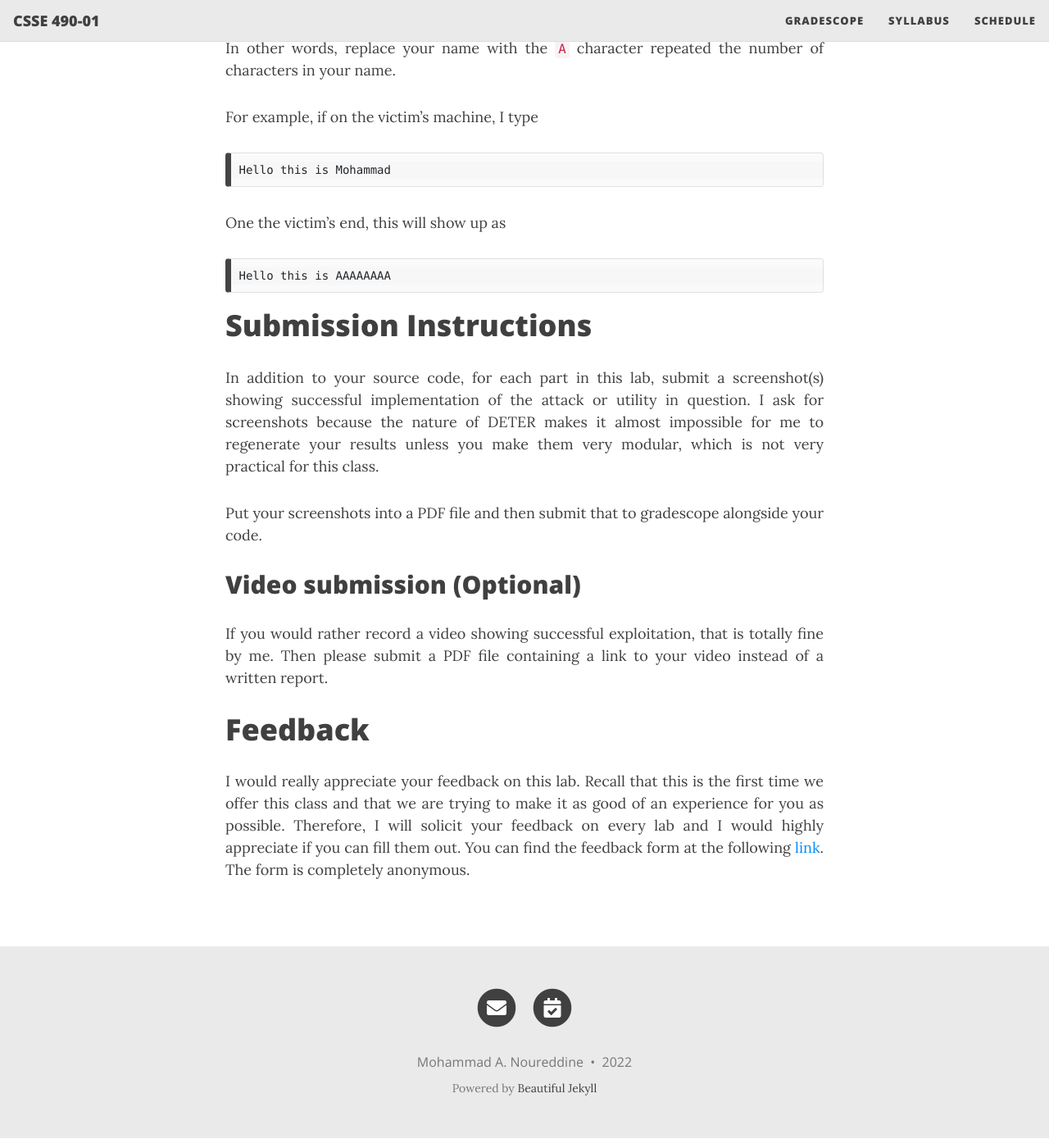
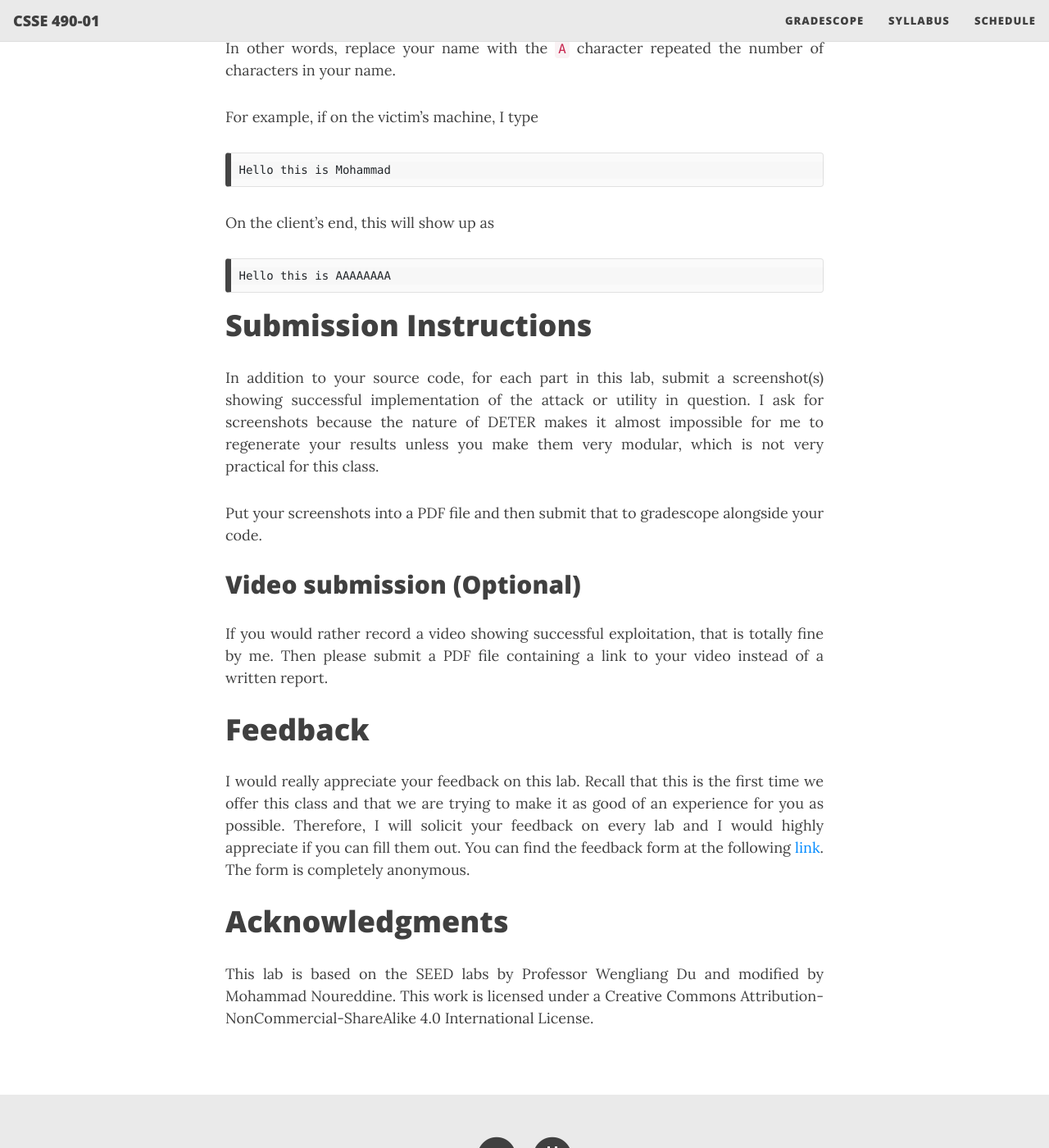
Before and after one commit to rhit-csse490-netsec/netsec-public, a Jekyll site: the page built from labs/lab2.md, in a window 1280 px wide and 1400 px high, scrolled down 8791 px. Shown: the whole window at 82% size. Built offline with Jekyll 4.4.1, drawn with Linux system fonts in a browser that asks for light colours; nearby versions of some CDN libraries.

Commit message:
fixed typo and added license

````diff
--- a/labs/lab2.md
+++ b/labs/lab2.md
@@ -302,7 +302,7 @@ For example, if on the victim's machine, I type
 ```shell
 Hello this is Mohammad
 ```
-One the victim's end, this will show up as
+On the client's end, this will show up as
 ```shell
 Hello this is AAAAAAAA
 ```
@@ -332,3 +332,9 @@ experience for you as possible. Therefore, I will solicit your feedback on every
 lab and I would highly appreciate if you can fill them out. You can find the
 feedback form at the following [link](https://forms.gle/tnTYt2nY2LE4FHBe9). The
 form is completely anonymous.
+
+# Acknowledgments
+
+This lab is based on the SEED labs by Professor Wengliang Du and modified by
+Mohammad Noureddine. This work is licensed under a Creative Commons
+Attribution-NonCommercial-ShareAlike 4.0 International License.
````
